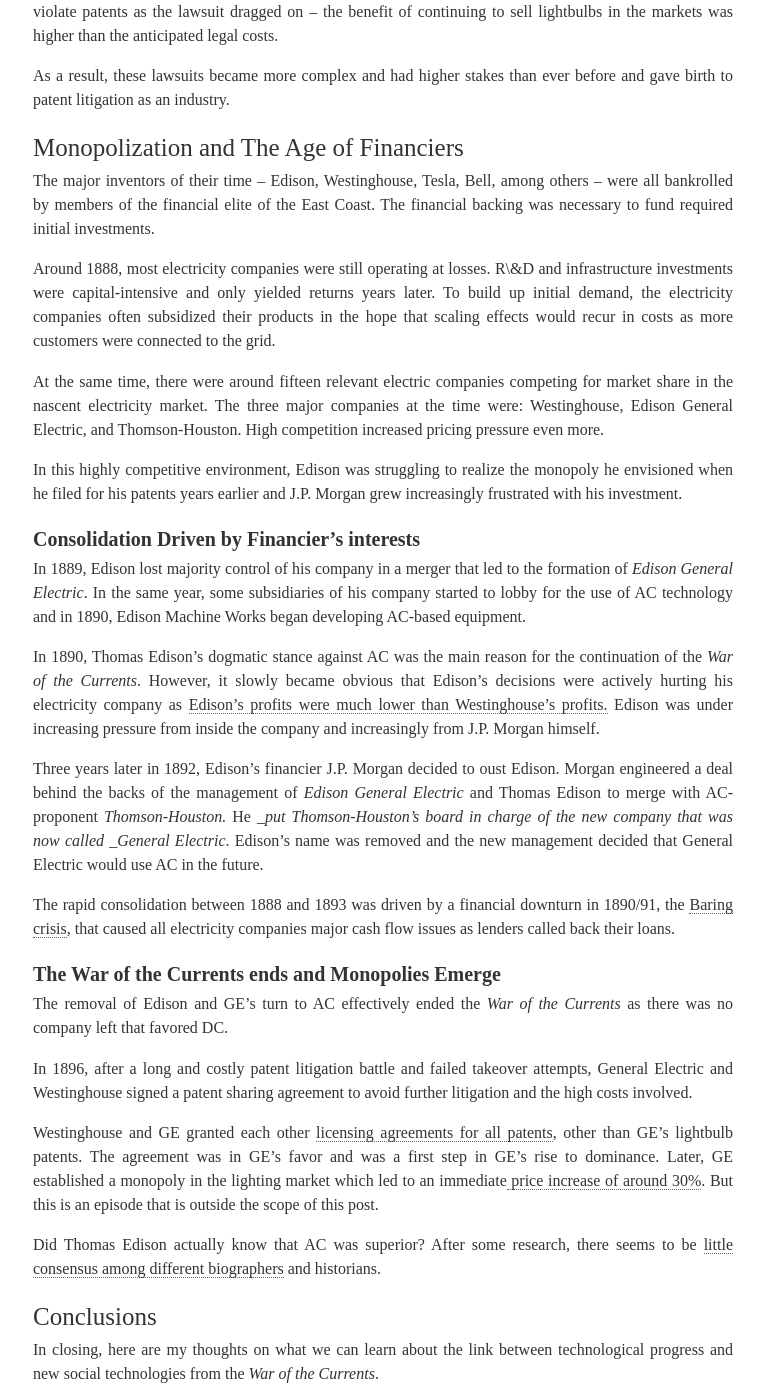
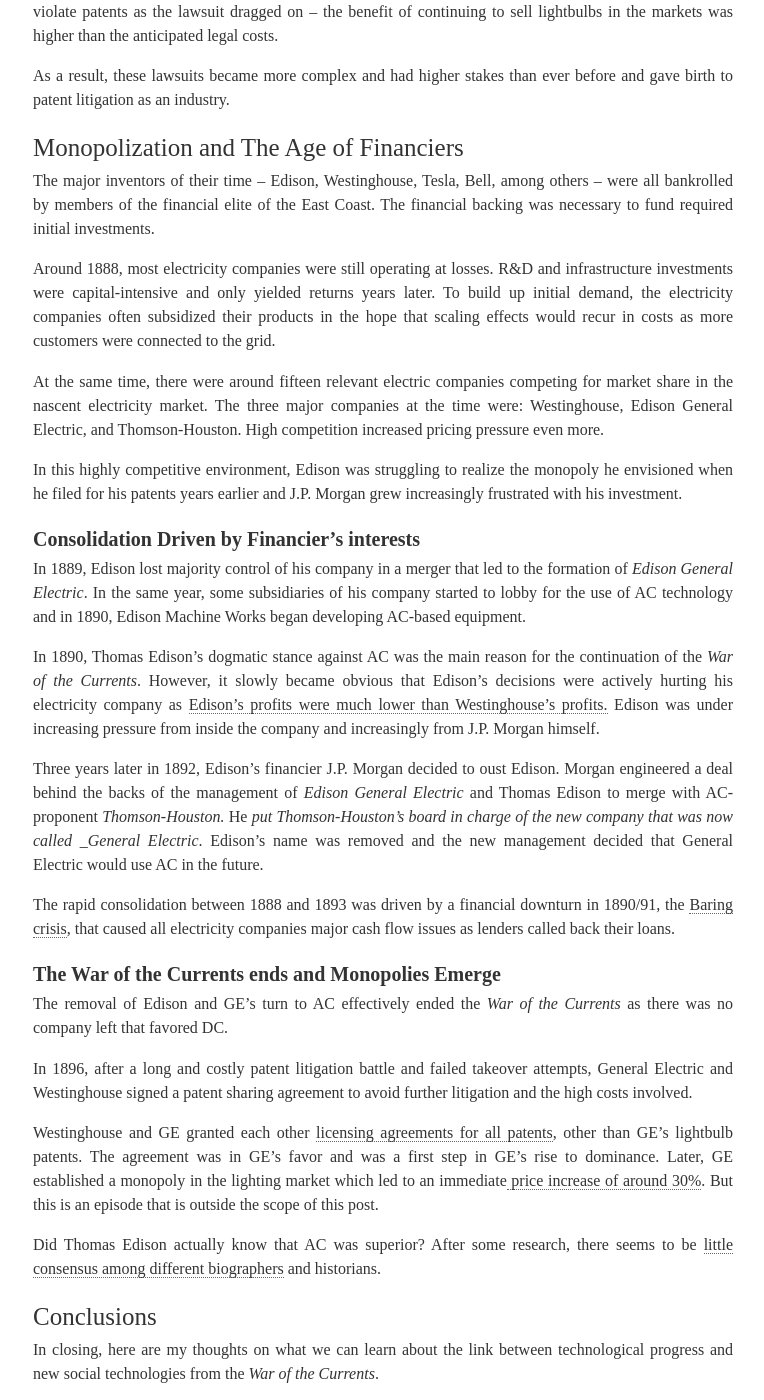
Before and after one commit to jannikls/jannikls.github.io, a Jekyll site: the page built from _posts/2024-02-02-war-of-currents.markdown, in a window 1280 px wide and 1400 px high, scrolled down 7339 px. Shown: the whole window, without its empty margins (257-1021 px from the left). Built offline with Jekyll 4.4.1, drawn with Linux system fonts in a browser that asks for light colours; some web fonts are replaced; formulas are drawn with MathJax 3; comment, search, counter and statistics services are not loaded.

Commit message:
New post

```diff
--- a/_posts/2024-02-02-war-of-currents.markdown
+++ b/_posts/2024-02-02-war-of-currents.markdown
@@ -191,7 +191,7 @@
 
 The major inventors of their time – Edison, Westinghouse, Tesla, Bell, among others – were all bankrolled by members of the financial elite of the East Coast. The financial backing was necessary to fund required initial investments.
 
-Around 1888, most electricity companies were still operating at losses. R\&D and infrastructure investments were capital-intensive and only yielded returns years later. To build up initial demand, the electricity companies often subsidized their products in the hope that scaling effects would recur in costs as more customers were connected to the grid.
+Around 1888, most electricity companies were still operating at losses. R&D and infrastructure investments were capital-intensive and only yielded returns years later. To build up initial demand, the electricity companies often subsidized their products in the hope that scaling effects would recur in costs as more customers were connected to the grid.
 
 At the same time, there were around fifteen relevant electric companies competing for market share in the nascent electricity market. The three major companies at the time were: Westinghouse, Edison General Electric, and Thomson-Houston. High competition increased pricing pressure even more.
 
@@ -204,7 +204,7 @@
 
 In 1890, Thomas Edison's dogmatic stance against AC was the main reason for the continuation of the _War of the Currents_. However, it slowly became obvious that Edison’s decisions were actively hurting his electricity company as [Edison’s profits were much lower than Westinghouse’s profits.](https://www.myussi.com/glossary/thomas-a-edison/) Edison was under increasing pressure from inside the company and increasingly from J.P. Morgan himself.
 
-Three years later in 1892, Edison’s financier J.P. Morgan decided to oust Edison. Morgan engineered a deal behind the backs of the management of _Edison General Electric_ and Thomas Edison to merge with AC-proponent _Thomson-Houston._ He __put Thomson-Houston’s board in charge of the new company that was now called _General Electric_. Edison’s name was removed and the new management decided that General Electric would use AC in the future.
+Three years later in 1892, Edison’s financier J.P. Morgan decided to oust Edison. Morgan engineered a deal behind the backs of the management of _Edison General Electric_ and Thomas Edison to merge with AC-proponent _Thomson-Houston._ He _put Thomson-Houston’s board in charge of the new company that was now called _General Electric_. Edison’s name was removed and the new management decided that General Electric would use AC in the future.
 
 The rapid consolidation between 1888 and 1893 was driven by a financial downturn in 1890/91, the [Baring crisis](https://en.wikipedia.org/wiki/Baring_crisis), that caused all electricity companies major cash flow issues as lenders called back their loans.
 
```
